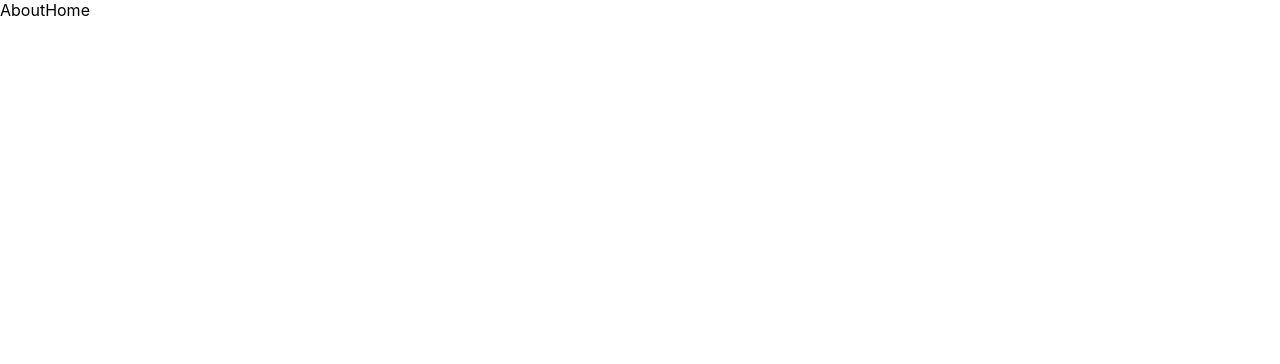
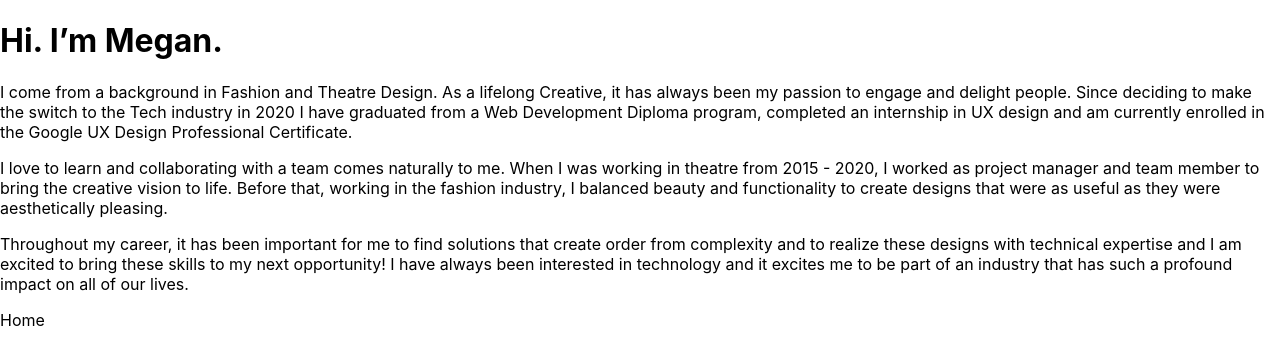
Before and after one commit to elbowgrrl/musical-dollop, a Next.js app in the folder next-portfolio-1/: page /about in a window 1280 px wide. Shown: the top 364 px of the page. Built offline with nearby package versions, Linux system fonts and the light colour scheme.

Commit message:
adding content to about

```diff
--- a/next-portfolio-1/pages/about.js
+++ b/next-portfolio-1/pages/about.js
@@ -3,12 +3,36 @@ import Link from "next/link";
 function About() {
   return (
     <main>
-      <a>About</a>
+      <h1>Hi. I’m Megan. </h1>
+      <p>
+        I come from a background in Fashion and Theatre Design. As a lifelong
+        Creative, it has always been my passion to engage and delight people.
+        Since deciding to make the switch to the Tech industry in 2020 I have
+        graduated from a Web Development Diploma program, completed an
+        internship in UX design and am currently enrolled in the Google UX
+        Design Professional Certificate.{" "}
+      </p>
+      <p>
+        I love to learn and collaborating with a team comes naturally to me.
+        When I was working in theatre from 2015 - 2020, I worked as project
+        manager and team member to bring the creative vision to life. Before
+        that, working in the fashion industry, I balanced beauty and
+        functionality to create designs that were as useful as they were
+        aesthetically pleasing.{" "}
+      </p>
+      <p>
+        Throughout my career, it has been important for me to find solutions
+        that create order from complexity and to realize these designs with
+        technical expertise and I am excited to bring these skills to my next
+        opportunity! I have always been interested in technology and it excites
+        me to be part of an industry that has such a profound impact on all of
+        our lives.{" "}
+      </p>
       <Link href="/">
         <a>Home</a>
       </Link>
-      </main>
-  )
+    </main>
+  );
 }
 
-export default About
+export default About;
--- a/next-portfolio-1/pages/index.js
+++ b/next-portfolio-1/pages/index.js
@@ -26,10 +26,11 @@ export default function Home() {
         placeholder="blur"
       />
       </a>
+      <h2>Megan Veaudry</h2>
       <span>
       <Link href="/about"><a>About </a></Link>
       <Link href="/projects"><a>Projects </a></Link>
-      <Link href="/Contact"><a>Contact</a></Link>
+      <Link href="/contact"><a>Contact</a></Link>
       </span>
       </main>
 
```
